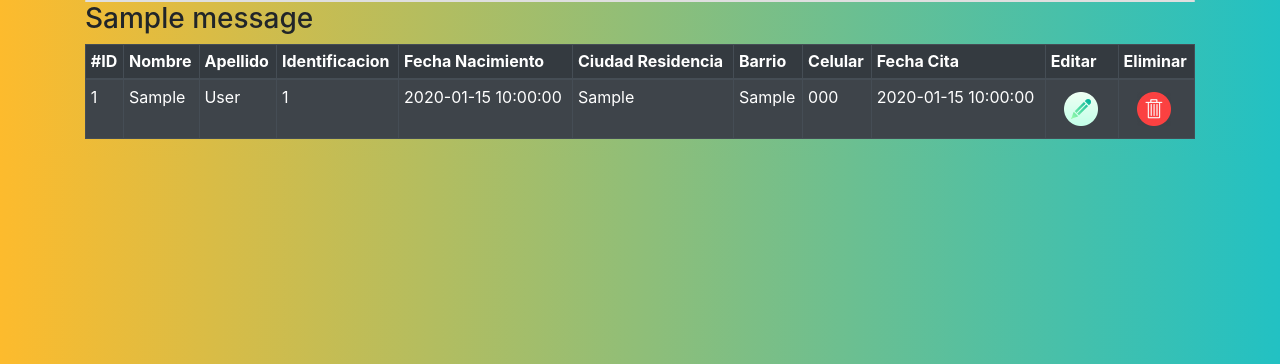
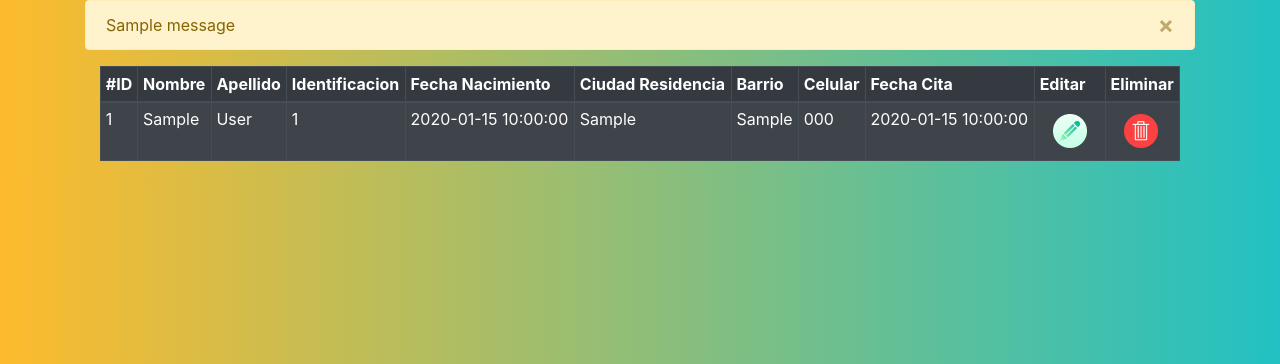
Before and after one commit to Betest/MedicalGoFlask, a Flask app: page / in a window 1280 px wide. Shown: the part 56-420 px from the top of the page. Run offline with Flask 2, Linux system fonts and the light colour scheme; tables that the repository leaves empty or names only in its code hold one stand-in row (values such as "Sample post"); one stand-in notice (Sample message) is shown; some libraries are stand-ins or nearby versions.

Commit message:
change message alert

```diff
--- a/templates/home.html
+++ b/templates/home.html
@@ -5,8 +5,11 @@
       {% with messages = get_flashed_messages() %}
         {% if messages %}
           {% for message in messages%}
-          <div class="container card"></div>
-            <h3>{{message}}</h3>
+          <div class="alert alert-warning alert-dismissible fade show" role="alert">
+            {{message}}
+            <button type="button" class="close" data-dismiss="alert" aria-label="Close">
+              <span aria-hidden="true">&times;</span>
+            </button>
           </div>
           {% endfor %}
         {% endif %}
```
